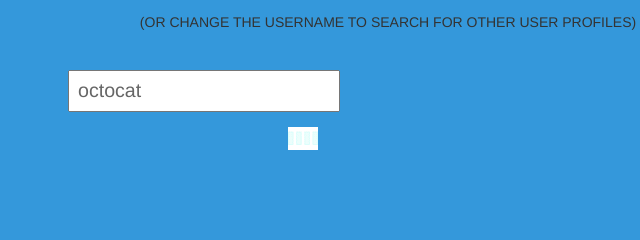
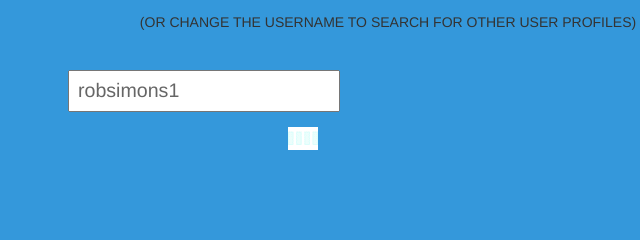
Before and after one commit to RobSimons1/ucd-resume, a plain HTML site: page github.html in a window 1280 px wide. Shown: the part 418-658 px from the top of the page, 252-892 px from the left. Drawn offline with nearby package versions, Linux system fonts and the light colour scheme; no server answers.

Commit message:
Changed Github page to my own

```diff
--- a/github.html
+++ b/github.html
@@ -62,7 +62,7 @@
             </div>
 
             <div class="center-form">
-                <input type="text" id="gh-username" value="octocat" oninput="fetchGitHubInformation()">
+                <input type="text" id="gh-username" value="robsimons1" oninput="fetchGitHubInformation()">
                 <div id="gh-user-data" class="clearfix"></div>
                 <div id="gh-repo-data" class="clearfix"></div>
             </div>
```
